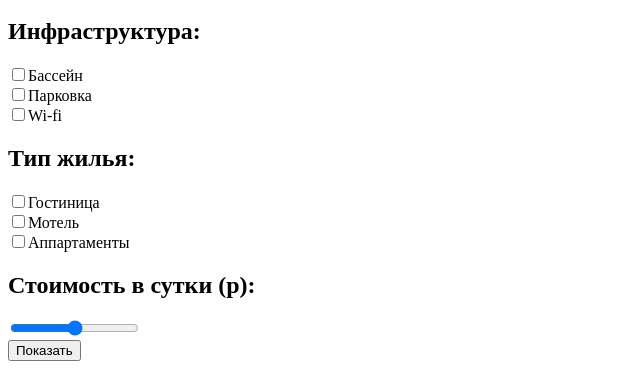
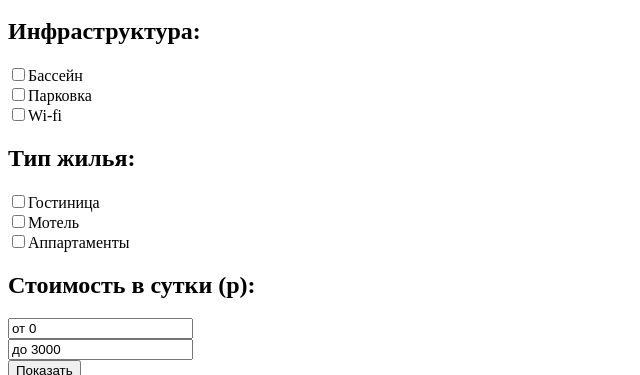
Before and after one commit to feelman/203056-sedona, a plain HTML site: page catalog.html in a window 1280 px wide. Shown: the part 108-483 px from the top of the page, without its empty margins (0-640 px from the left). Drawn offline with Linux system fonts and the light colour scheme.

Commit message:
Доработка фильтра

```diff
--- a/catalog.html
+++ b/catalog.html
@@ -58,8 +58,13 @@
             </div>
             <div class="price">
               <h2>Стоимость в сутки (р):</h2>
+              <div class="price-from">
+                <input type="text" id="price-from" value="от 0">
+              </div>
+              <div class="price-to">
+                <input type="text" id="price-to" value="до 3000">
+              </div>
               <div class="range">
-                <input type="range" id="slide" min="0" max="3000" step="10">
               </div>
               <div class="submit">
                 <input type="submit" class="btn-filter" value="Показать">
```
